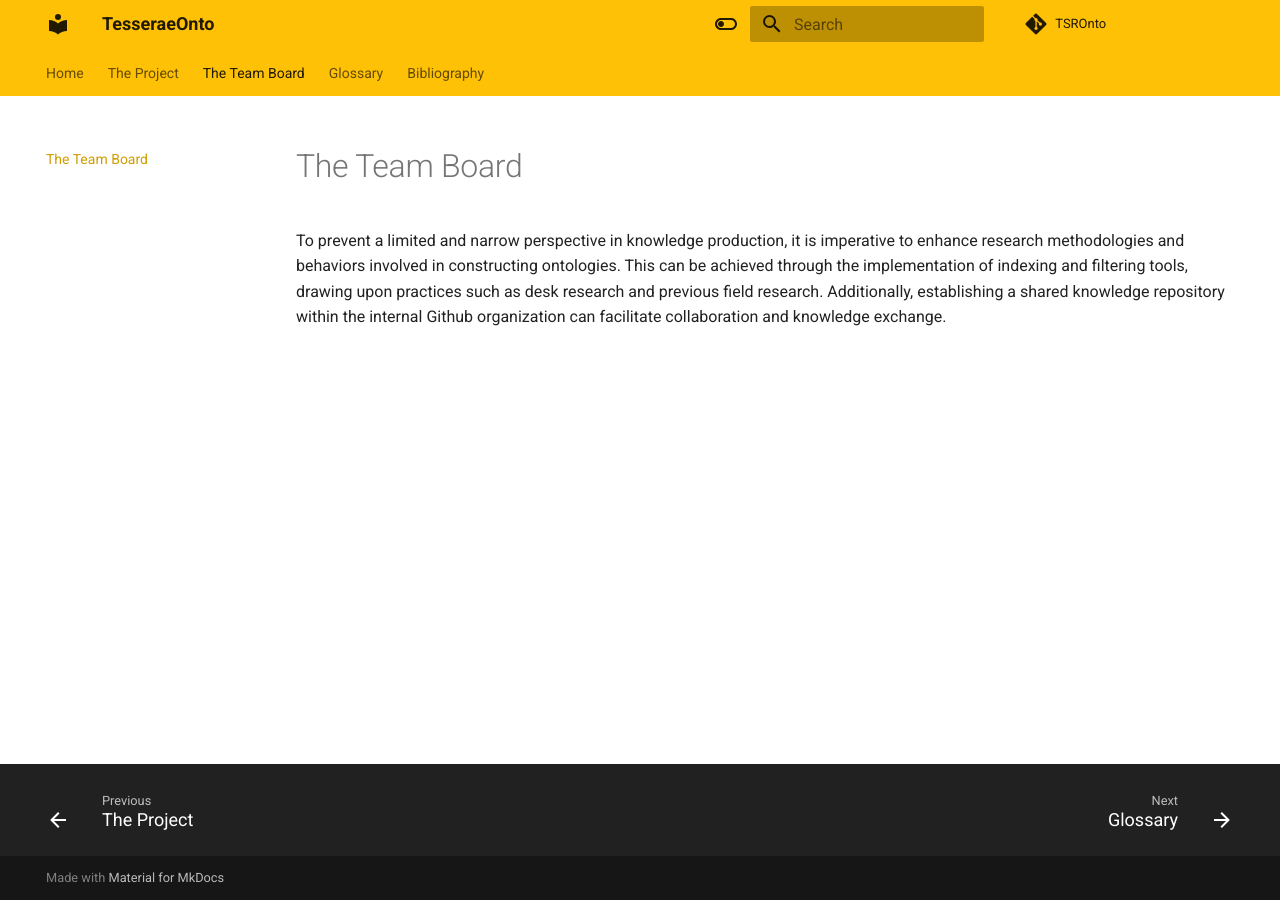
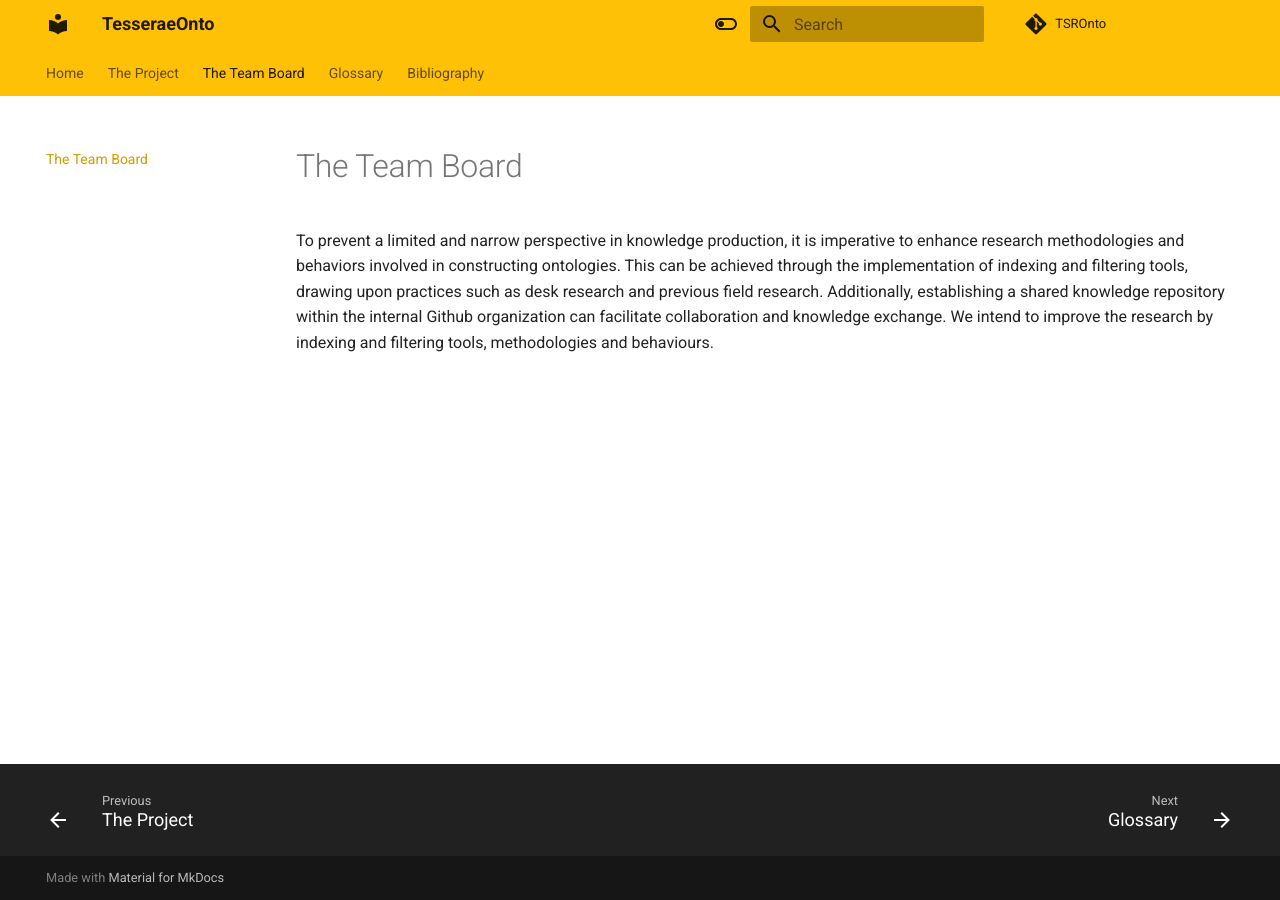
Before and after one commit to TSRProject/TSROnto, an MkDocs documentation site: the page built from docs/team.md, in a window 1280 px wide. Built offline with MkDocs 1.6.1 and Material for MkDocs 9.7.7, drawn with Linux system fonts in a browser that asks for light colours; comment, search, counter and statistics services are not loaded; the version menu is left out.

Commit message:
Update team.md

```diff
--- a/docs/team.md
+++ b/docs/team.md
@@ -1 +1,2 @@
 To prevent a limited and narrow perspective in knowledge production, it is imperative to enhance research methodologies and behaviors involved in constructing ontologies. This can be achieved through the implementation of indexing and filtering tools, drawing upon practices such as desk research and previous field research. Additionally, establishing a shared knowledge repository within the internal Github organization can facilitate collaboration and knowledge exchange.
+We intend to improve the research by indexing and filtering tools, methodologies and behaviours.
```
